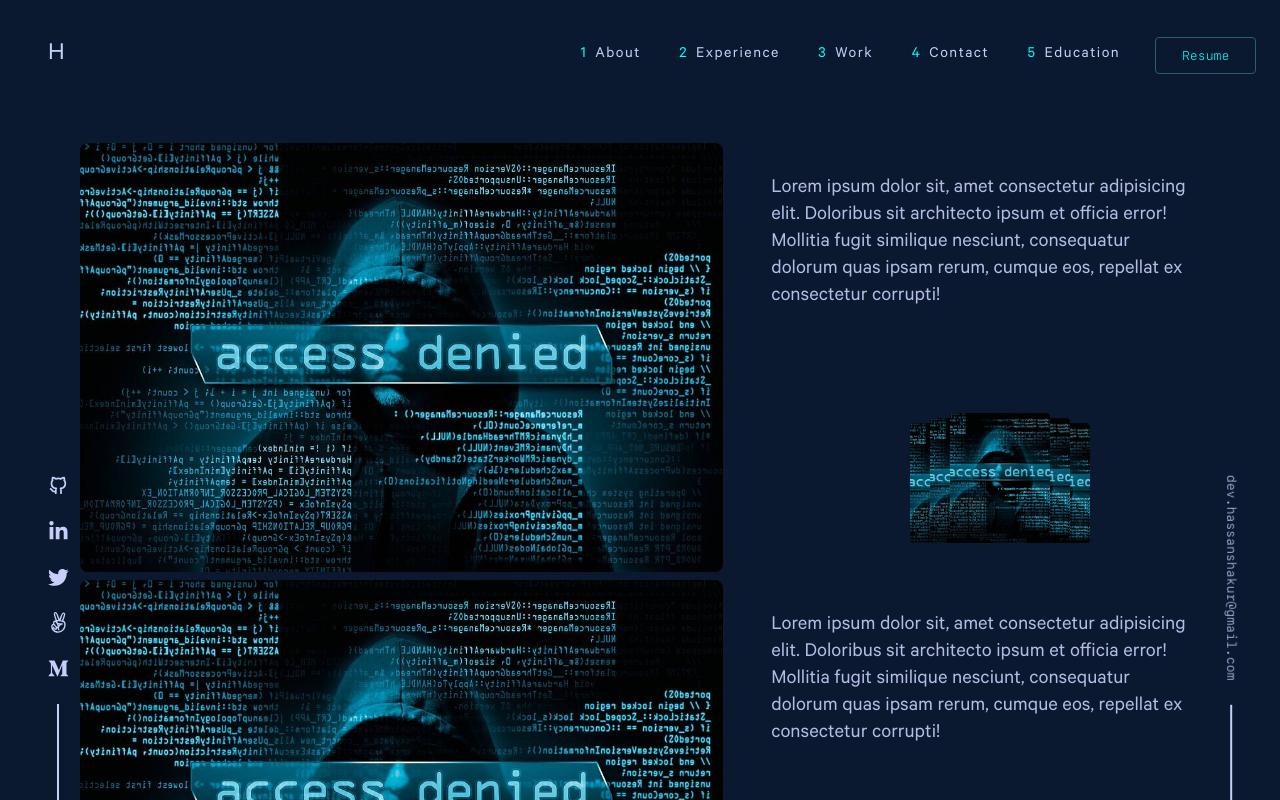
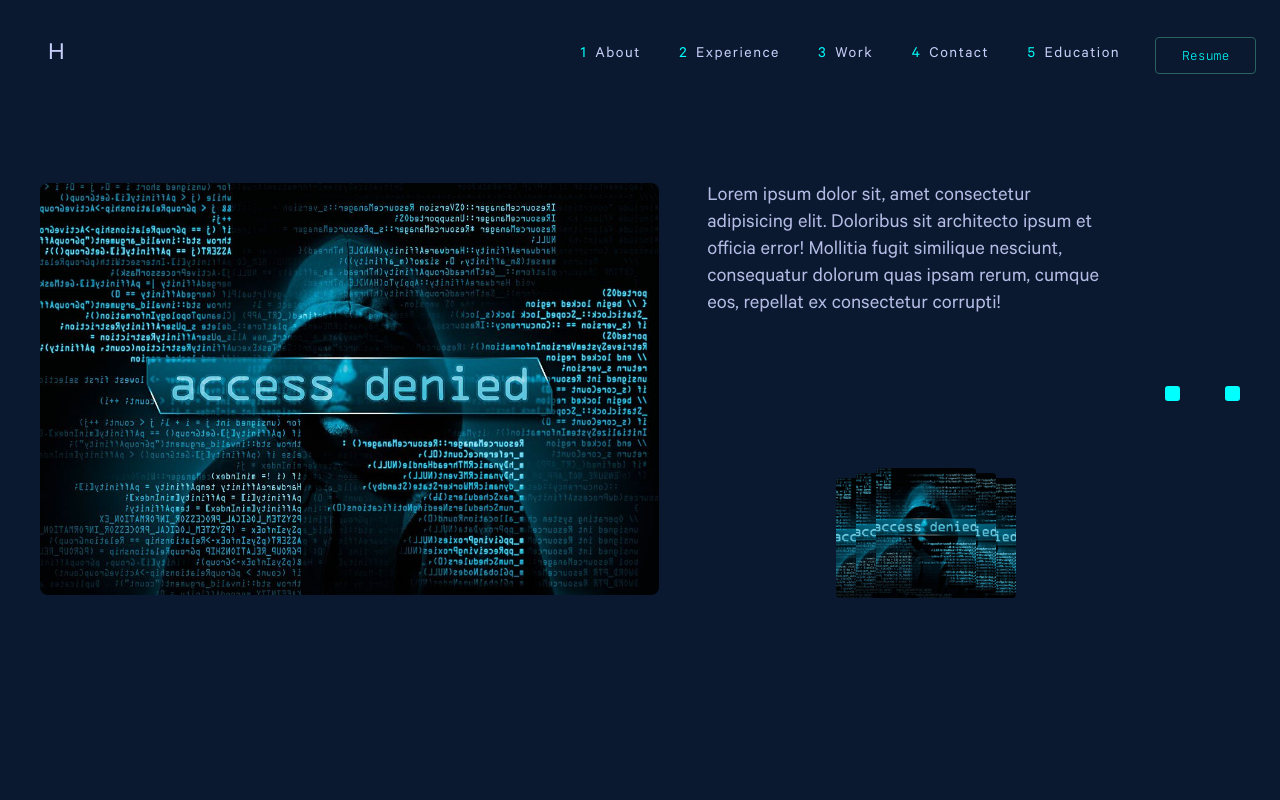
Before and after one commit to hassanShakur/portfolio, a Next.js app: page /study in a window 1280 px wide. Shown: the top 800 px of the page. Built offline with nearby package versions, Linux system fonts and the light colour scheme.

Commit message:
shuffle certs level 1

```diff
--- a/app/layout.tsx
+++ b/app/layout.tsx
@@ -20,7 +20,7 @@ export default function RootLayout({
         <body>
           <Header />
           {children}
-          <Footer />
+          {/* <Footer /> */}
         </body>
         {/* <body className={inter.className}>{children}</body> */}
       </html>
--- a/app/study/Cert.tsx
+++ b/app/study/Cert.tsx
@@ -1,10 +1,22 @@
-import { CertProps } from '@/types/appTypes';
-import projectImg from '@/images/hack-3.jpg';
+'use client';
+import { certActions } from '@/redux/app/certsSlice';
+import { CertProps, ReduxStoreType } from '@/types/appTypes';
 import Image from 'next/image';
+import { useDispatch, useSelector } from 'react-redux';
 
 const Cert = ({ cert }: { cert: CertProps }) => {
+  const dispatch = useDispatch();
+  const { activeCert } = useSelector(
+    (state: ReduxStoreType) => state.cert
+  );
+
   return (
-    <div className='cert'>
+    <div
+      className={`cert ${
+        cert.id === activeCert ? 'active' : 'inactive'
+      }`}
+      onClick={() => dispatch(certActions.setActive(cert.id))}
+    >
       <div className='main-cert'>
         <Image
           src={cert.mainCert}
@@ -20,11 +32,11 @@ const Cert = ({ cert }: { cert: CertProps }) => {
       <div className='cert-text'>
         <p className='text'>{cert.summary}</p>
         <div className='cert-gallery'>
-          {cert.minis.map((miniC) => (
-            <div className='g-img' key={miniC.id}>
+          {cert.minis.map((miniCerts) => (
+            <div className='g-img' key={miniCerts.id}>
               <Image
-                src={miniC.certificate}
-                alt={miniC.course}
+                src={miniCerts.certificate}
+                alt={miniCerts.course}
                 placeholder='blur'
               />
             </div>
--- a/app/study/study.css
+++ b/app/study/study.css
@@ -1,27 +1,47 @@
 #study {
   margin-top: 1rem;
   padding-top: 1rem;
-  max-width: 1360px;
+  max-width: 1200px;
   margin: 1rem auto;
 }
 
+.certs {
+  display: flex;
+  justify-content: space-between;
+  align-items: center;
+  height: 500px;
+}
+
 .cert {
+  transition: all 0.3s ease-in-out;
   display: grid;
   grid-template-columns: 3fr 2fr;
   gap: 3rem;
-  padding: 0 5rem;
+  width: 90%;
 }
 
-.cert .main-cert {
+.cert.inactive {
+  width: 1%;
+  background-color: rgb(var(--foreground-light-green));
+  overflow: hidden;
+  /* transform: rotateX(80deg); */
+  /* transform: scaleX(1) scaleY(0.1); */
+  /* transform: rotateY(160deg); */
+  height: 15px;
+  width: 15px;
+  border-radius: 3px;
+  cursor: pointer;
+}
+
+.main-cert {
   height: auto;
   width: 100%;
 }
 
-.cert .cert-text {
+.cert-text {
   display: flex;
   flex-direction: column;
   justify-content: space-between;
-  padding: 2rem 0;
 }
 
 .cert-text .cert-gallery {
@@ -77,7 +97,6 @@
   z-index: 1;
 }
 
-
 .cert-gallery:hover .g-img:nth-child(1) {
   transform: translate(0px, -20px);
   z-index: 3;
--- a/components/header/Sticks.tsx
+++ b/components/header/Sticks.tsx
@@ -1,12 +1,14 @@
 'use client';
 import { useDispatch, useSelector } from 'react-redux';
-import { Store } from '@/types/appTypes';
+import { ReduxStoreType } from '@/types/appTypes';
 import { menuActions } from '@/redux/app/menuSlice';
 import './sticks.css';
 
 const Sticks = () => {
   const dispatch = useDispatch();
-  const { isOpen } = useSelector((store: Store) => store.menu);
+  const { isOpen } = useSelector(
+    (store: ReduxStoreType) => store.menu
+  );
 
   return (
     <div
--- a/components/header/index.tsx
+++ b/components/header/index.tsx
@@ -3,14 +3,16 @@
 import { useDispatch, useSelector } from 'react-redux';
 import Sticks from './Sticks';
 import './header.css';
-import { Store } from '@/types/appTypes';
+import { ReduxStoreType } from '@/types/appTypes';
 import Navbar from './Navbar';
 import { menuActions } from '@/redux/app/menuSlice';
 import { Fade } from 'react-awesome-reveal';
 
 const Header = () => {
   const dispatch = useDispatch();
-  const { isOpen } = useSelector((store: Store) => store.menu);
+  const { isOpen } = useSelector(
+    (store: ReduxStoreType) => store.menu
+  );
 
   return (
     <>
--- a/helpers/utils.ts
+++ b/helpers/utils.ts
@@ -218,7 +218,7 @@ export const otherProjects = [
 
 export const certifications = [
   {
-    id: 1,
+    id: 0,
     origin: 'Google',
     mainCert: projectImg,
     summary:
@@ -252,7 +252,7 @@ export const certifications = [
     ],
   },
   {
-    id: 2,
+    id: 1,
     origin: 'Pluralsight',
     mainCert: projectImg,
     summary:
@@ -286,7 +286,7 @@ export const certifications = [
     ],
   },
   {
-    id: 3,
+    id: 2,
     origin: 'Coursera',
     mainCert: projectImg,
     summary:
--- /dev/null
+++ b/redux/app/certsSlice.ts
@@ -0,0 +1,19 @@
+import { createSlice } from '@reduxjs/toolkit';
+
+const initialState = {
+  activeCert: 0,
+};
+
+const certSlice = createSlice({
+  name: 'cert',
+  initialState,
+  reducers: {
+    setActive: (state, action) => {
+      state.activeCert = action.payload
+    },
+  },
+});
+
+export const certActions = certSlice.actions;
+
+export default certSlice;
--- a/redux/app/gallerySlice.ts
+++ b/redux/app/gallerySlice.ts
@@ -15,6 +15,6 @@ const gallerySlice = createSlice({
   },
 });
 
-export const menuActions = gallerySlice.actions;
+export const galleryActions = gallerySlice.actions;
 
 export default gallerySlice;
--- a/redux/store.ts
+++ b/redux/store.ts
@@ -1,10 +1,12 @@
 import { configureStore } from '@reduxjs/toolkit';
 
 import menuSlice from './app/menuSlice';
+import certSlice from './app/certsSlice';
 import gallerySlice from './app/gallerySlice';
 
 const rootReducer = {
   menu: menuSlice.reducer,
+  cert: certSlice.reducer,
   gallery: gallerySlice.reducer,
 };
 
```
Also changed, not shown: types/appTypes.ts (+13 -1 lines).
